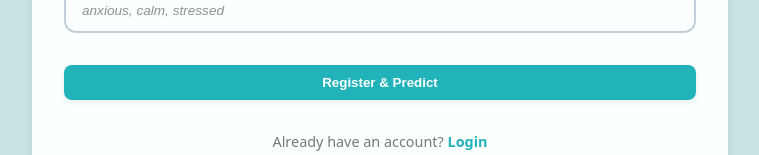
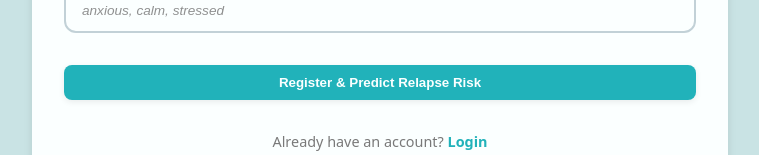
Before and after one commit to girlierazon84/TrichMind, a React (Vite) app in the folder client/: page /register in a window 1280 px wide. Shown: the part 1660-1815 px from the top of the page, without its empty margins (16-775 px from the left). Built offline with nearby package versions, Linux system fonts and the light colour scheme; no server answers.

Commit message:
feat(RegisterPredictForm): update button text to clarify prediction purpose

```diff
--- a/client/src/components/RegisterPredictForm.tsx
+++ b/client/src/components/RegisterPredictForm.tsx
@@ -3,7 +3,11 @@
 import React, { useState } from "react";
 import { Link } from "react-router-dom";
 import styled from "styled-components";
-import { ThemeButton, FormInput, RiskResultCard } from "@/components";
+import {
+  ThemeButton,
+  FormInput,
+  RiskResultCard
+} from "@/components";
 import { useRegisterAndPredict } from "@/hooks";
 
 
@@ -193,7 +197,7 @@ export const RegisterPredictForm: React.FC = () => {
       />
 
       <ThemeButton type="submit" disabled={submitting}>
-        {submitting ? "Submitting..." : "Register & Predict"}
+        {submitting ? "Submitting..." : "Register & Predict Relapse Risk"}
       </ThemeButton>
 
       {submitError && <ErrorMessage>{submitError}</ErrorMessage>}
```
